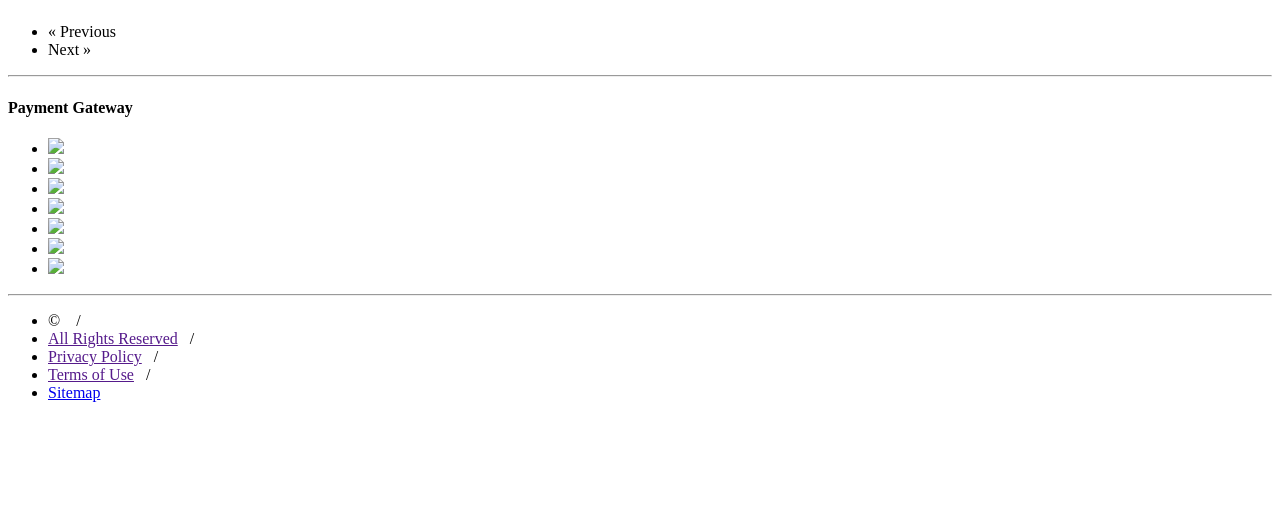
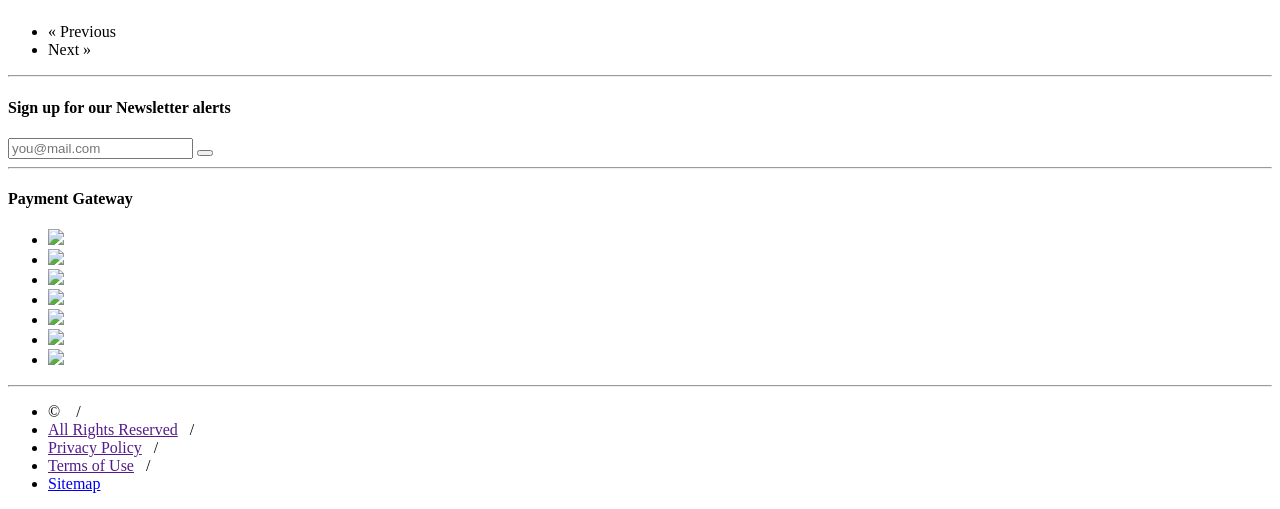
Before and after one commit to openlabs/nereid-webshop, a Python web app: template templates/webshop/catalog/node.html in a window 1280 px wide. Shown: the part 382-891 px from the top of the page. Before the commit the page ends 784 px from the top, so only its background shows below. Run offline with Jinja, Linux system fonts and the light colour scheme; the template is opened without the code that fills it, so the values that code supplies are empty; some libraries are stand-ins or nearby versions.

Commit message:
Updated the footer UI #7561

```diff
--- a/templates/webshop/base.jinja
+++ b/templates/webshop/base.jinja
@@ -249,9 +249,28 @@
     <footer>
       <div class="container">
         <hr>
+        <div class="row news-letter-section">
+          <div class="subscribe-block">
+            <div class="col-md-5 text-right text-center-xs">
+              <h4>Sign up for our Newsletter alerts</h4>
+            </div>
+            <div class="col-md-4">
+              <!--Subscribe form-->
+              <form autocomplete="off">
+                <div class="input-group">
+                  <input type="text" class="form-control" placeholder="you@mail.com">
+                  <span class="input-group-btn">
+                    <button class="btn btn-info" type="button"><i class="fa fa-plus"></i></button>
+                  </span>
+                </div>
+              </form>
+            </div>
+          </div>
+        </div>
+        <hr>
         <!--First Row-->
         {% if request.nereid_website.cms_root_footer %}
-          <div class="row">
+          <div class="row text-center-xs">
             <!-- Site Navigation and root links -->
             {% set footer_menuitem = request.nereid_website.cms_root_footer.get_menu_item(max_depth=10) %}
             {% for child in footer_menuitem.children %}
@@ -270,25 +289,10 @@
             <div class="col-md-{{ 12 - 2 * (footer_menuitem.children|length) }} social-block">
               <div class="row">
                 <h4>Social</h4>
-                <a href="" class="social-links facebook"><i></i></a>
-                <a href="" class="social-links twitter"><i></i></a>
-                <a href="" class="social-links googleplus"><i></i></a>
-                <a href="" class="social-links pinterest"><i></i></a>
-                <a href="" class="social-links youtube"><i></i></a>
-              </div>
-              <div class="row">
-                <div class="subscribe-block">
-                  <h5>Sign Up for the Newsletter</h5>
-                  <!--Subscribe form-->
-                  <form autocomplete="off">
-                    <div class="input-group">
-                      <input type="text" class="form-control" placeholder="you@mail.com">
-                      <span class="input-group-btn">
-                        <button class="btn btn-danger" type="button"><i class="fa fa-plus"></i></button>
-                      </span>
-                    </div>
-                  </form>
-                </div>
+                <a href="" class="social-links facebook"><i class="fa fa-facebook"></i></a>
+                <a href="" class="social-links twitter"><i class="fa fa-twitter"></i></a>
+                <a href="" class="social-links googleplus"><i class="fa fa-google-plus"></i></a>
+                <a href="" class="social-links pinterest"><i class="fa fa-pinterest"></i></a>
               </div>
             </div>
           </div>
@@ -296,7 +300,7 @@
         {% endif %}
         <!-- Second Row -->
         <div class="row">
-          <div class="col-md-8 payment-gateway">
+          <div class="col-md-12 text-center payment-gateway">
             <h4>Payment Gateway</h4>
             <ul class="list-inline">
               <li>
```
Also changed, not shown: static/css/style.css (+15 -26 lines).
